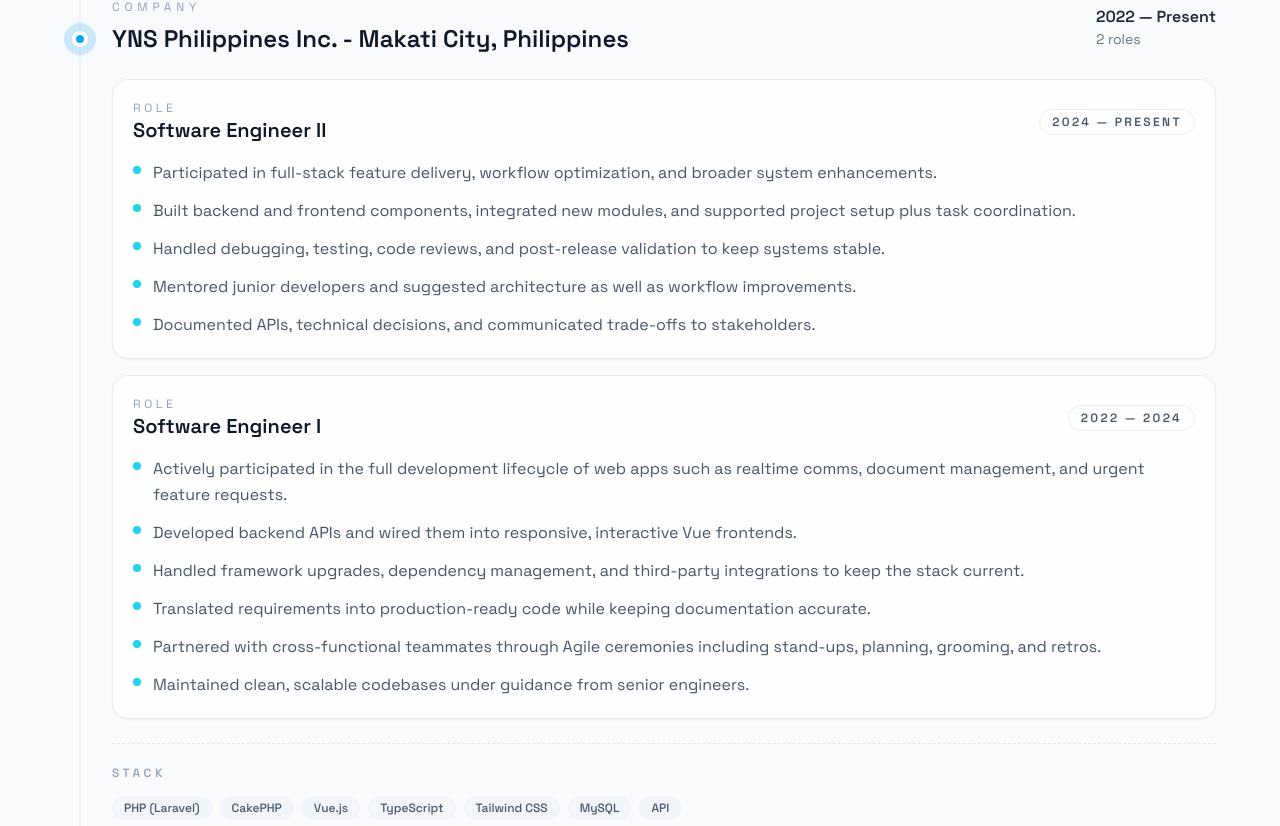
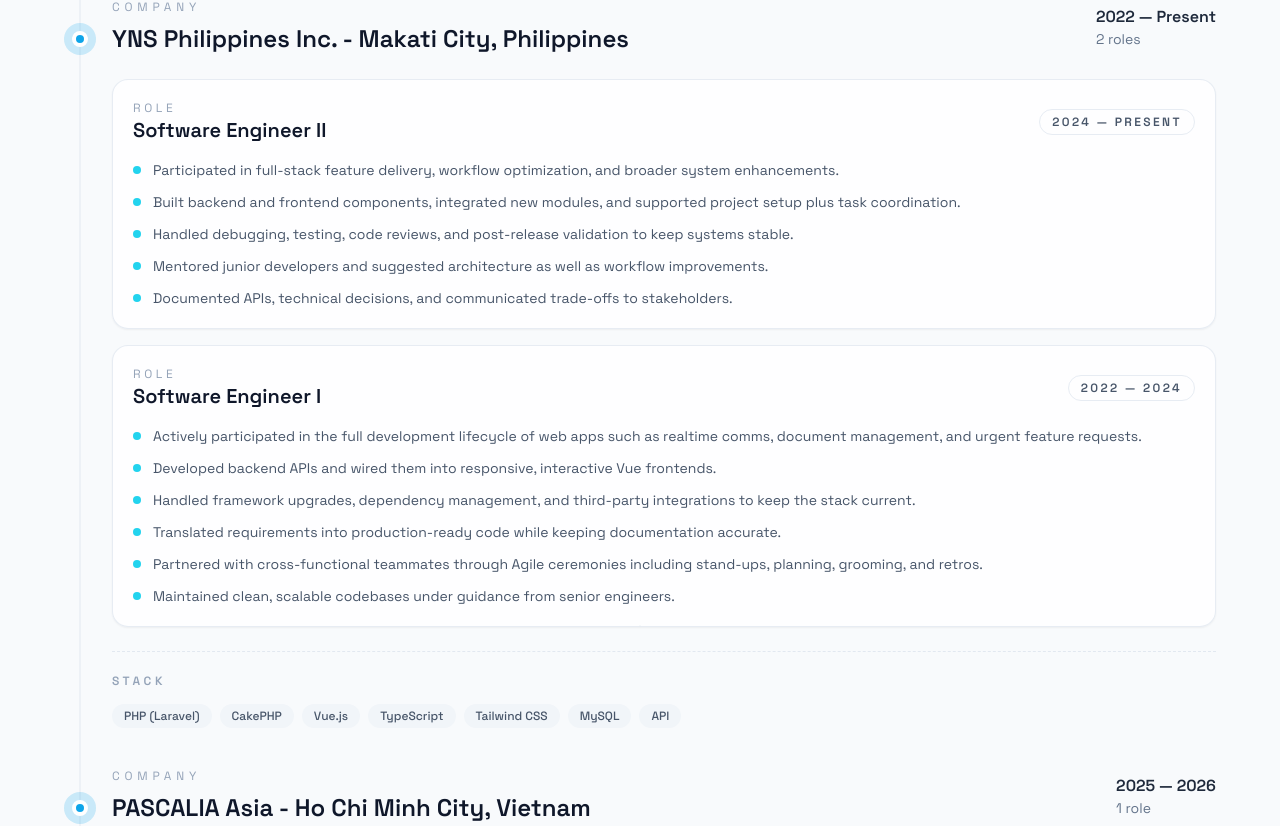
Before and after one commit to michaelsabado/michaelsabado.github.io, a Vue app: page / in a window 1280 px wide. Shown: the part 3774-4600 px from the top of the page. Built offline with nearby package versions, Linux system fonts and the light colour scheme.

Commit message:
Update work contribution font-size

```diff
--- a/src/components/WorkExperience.vue
+++ b/src/components/WorkExperience.vue
@@ -80,12 +80,12 @@
             </div>
 
             <ul
-              class="mt-4 space-y-3 text-base leading-relaxed text-slate-600 dark:text-slate-300"
+              class="mt-4 space-y-3 text-[0.7rem] leading-5 sm:text-sm text-slate-600 dark:text-slate-300"
             >
               <li
                 v-for="item in role.contributions"
                 :key="item"
-                class="flex gap-3"
+                class="flex gap-2 sm:gap-3"
               >
                 <span
                   class="mt-[0.35rem] h-2 w-2 flex-shrink-0 rounded-full bg-brand-400"
```
Also changed, not shown: 5 other files (tests, documents, lock files or other folders).
